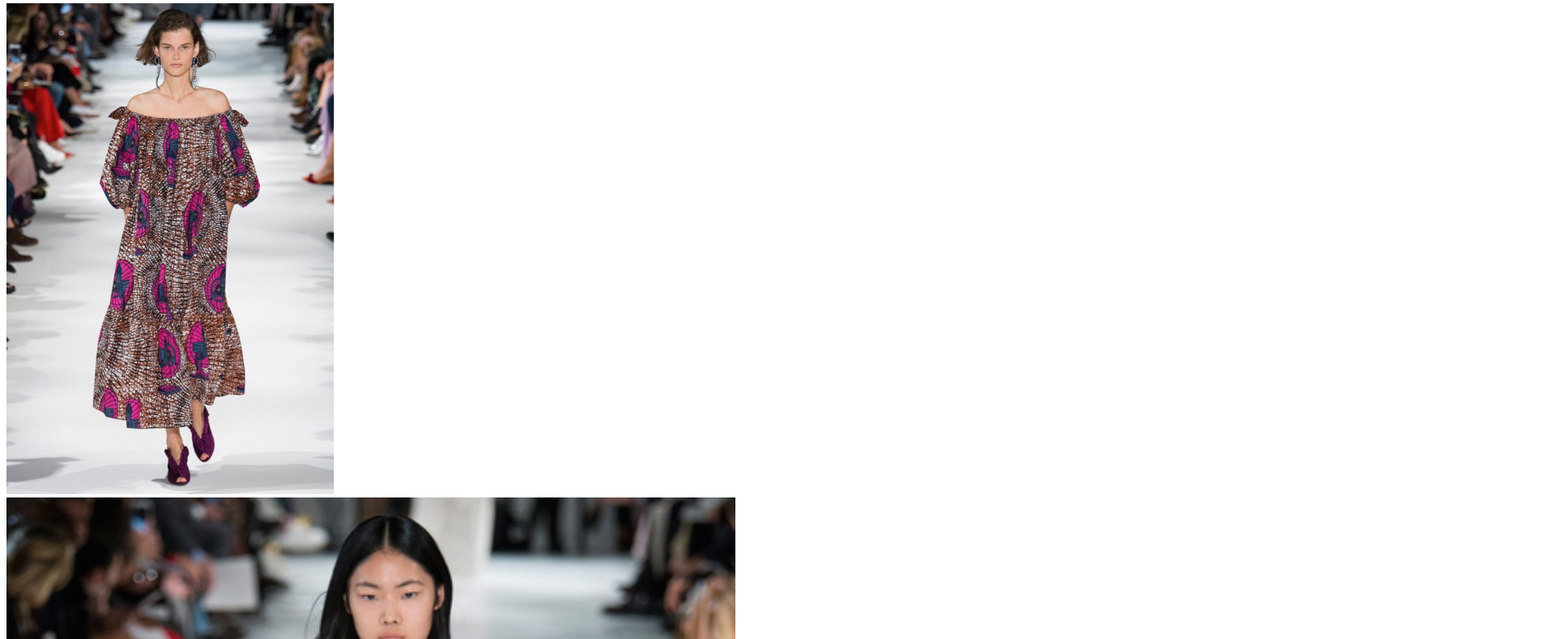
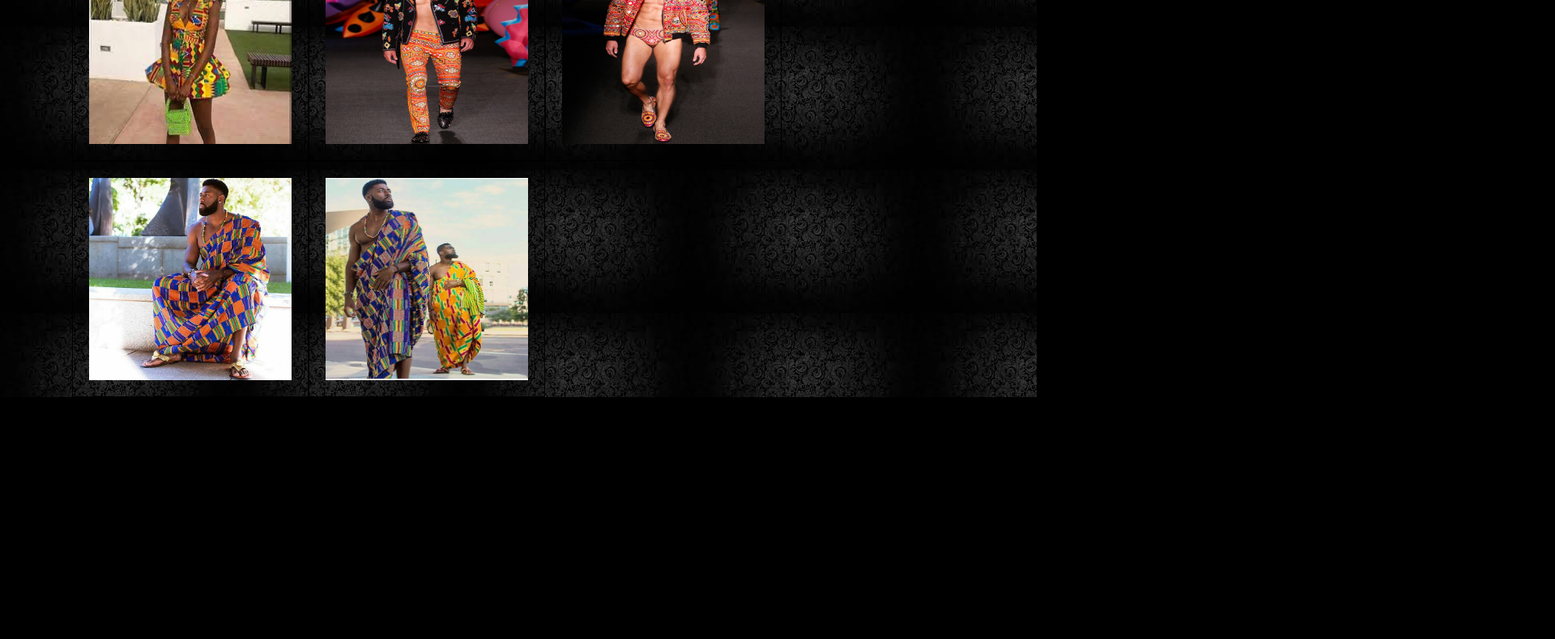
Before and after one commit to Jubril-lawal05/ankaradesign, a plain HTML site: page index.html in a window 1280 px wide. Shown: the part 498-1288 px from the top of the page at 81% size, 1920 px wide, since content can reach past the window. After the commit the page ends 989 px from the top, so only its background shows below. Drawn offline with Linux system fonts and the light colour scheme; files whose address does not match are found by name.

Commit message:
Update index.html

```diff
--- a/index.html
+++ b/index.html
@@ -5,7 +5,7 @@
     <meta name="viewport" content="width=device-width, initial-scale=1.0">
     <meta http-equiv="X-UA-Compatible" content="ie=edge">
     <title>ANKARA FACES</title>
-    <link rel="stylesheet" type= "text/css" href="/faces.css">
+    <link rel="stylesheet" type= "text/css" href="/css/main.css">
 </head>
 <body>
     <header class="main-header">
```
